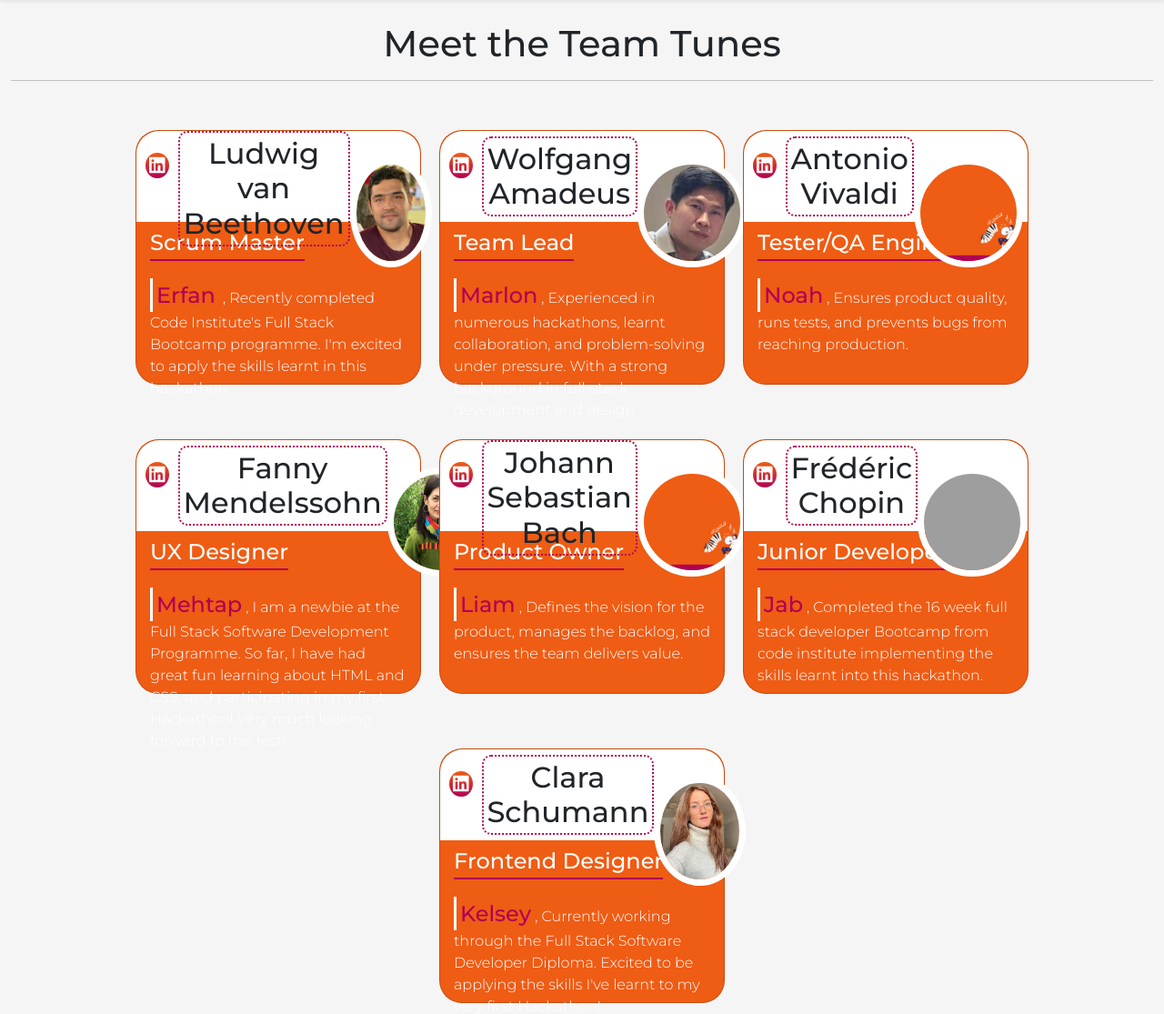
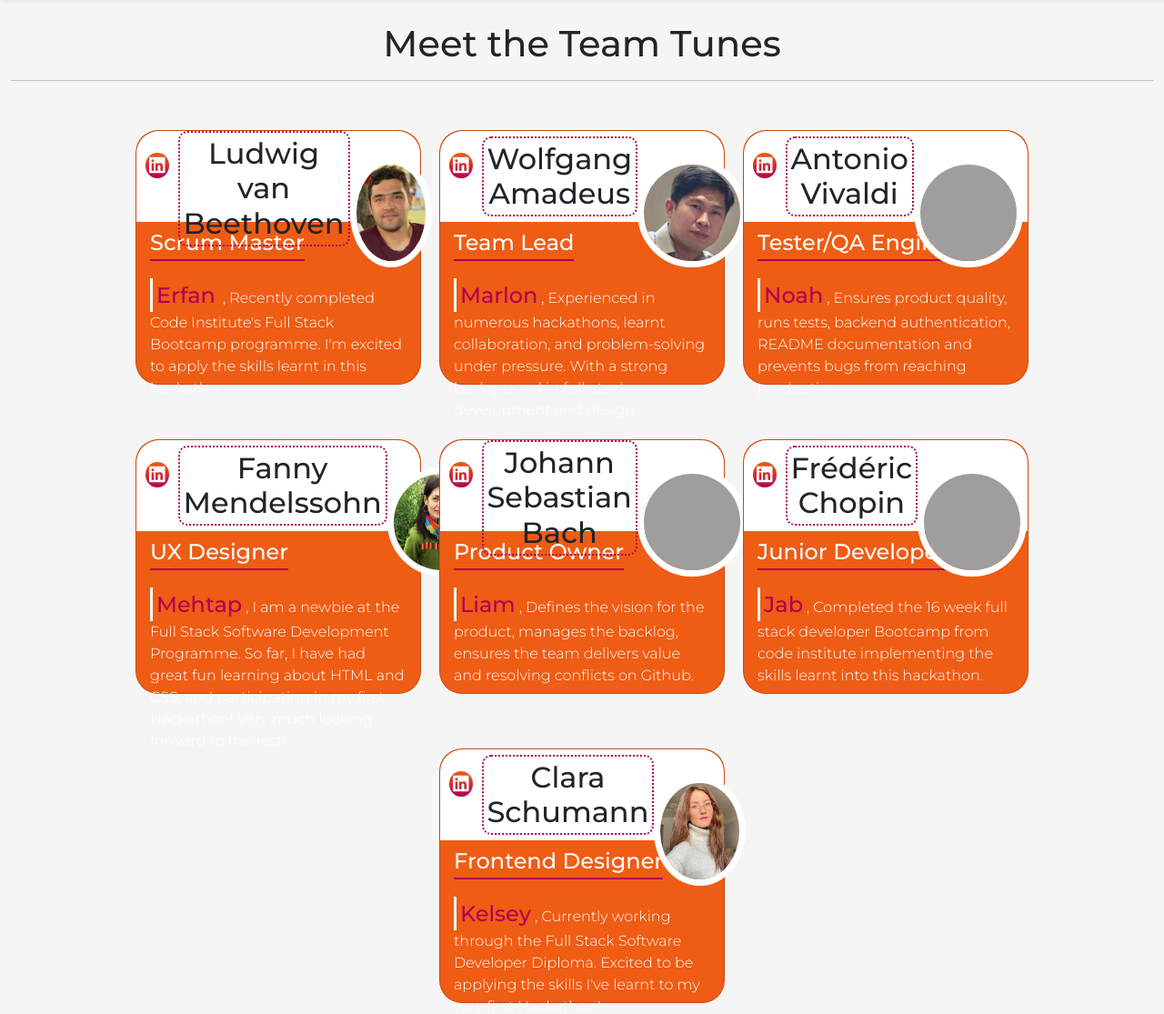
Before and after one commit to ErfanNajimi/sep-2024-hackathon-team-2, a Django app: page /tunes/ in a window 1280 px wide. Shown: the part 122-1237 px from the top of the page at 91% size. Run offline with Django 4.2, Linux system fonts and the light colour scheme; some libraries are stand-ins or nearby versions; grey boxes are pictures that could not be loaded.

Commit message:
add profile img and a bit of info

```diff
--- a/piano/templates/piano/teamTunes.html
+++ b/piano/templates/piano/teamTunes.html
@@ -72,7 +72,7 @@
           <h2 class="name">Antonio Vivaldi</h2>
           <img
             class="circle-img"
-            src="{% static 'images/default-img.png' %}"
+            src="{% static 'images/noah_pr.jpeg' %}"
             alt="avatar_img"
           />
         </div>
@@ -80,7 +80,8 @@
           <p class="role">Tester/QA Engineer</p>
           <p class="info">
             <span class="name-info">Noah</span>, Ensures product quality, runs
-            tests, and prevents bugs from reaching production.
+            tests, backend authentication, README documentation and prevents
+            bugs from reaching production.
           </p>
         </div>
       </div>
@@ -124,7 +125,7 @@
           <h2 class="name">Johann Sebastian Bach</h2>
           <img
             class="circle-img"
-            src="{% static 'images/default-img.png' %}"
+            src="{% static 'images/liam-pr.jpeg' %}"
             alt="avatar_img"
           />
         </div>
@@ -132,7 +133,8 @@
           <p class="role">Product Owner</p>
           <p class="info">
             <span class="name-info">Liam</span>, Defines the vision for the
-            product, manages the backlog, and ensures the team delivers value.
+            product, manages the backlog, ensures the team delivers value and
+            resolving conflicts on Github.
           </p>
         </div>
       </div>
```
